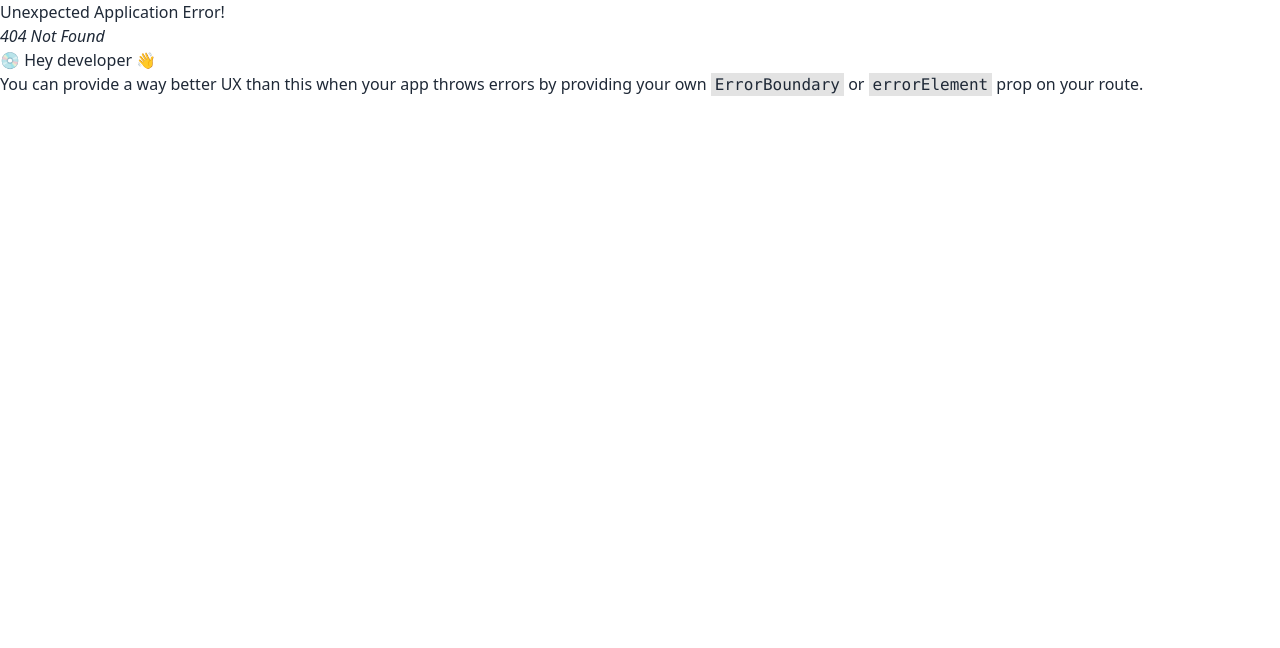
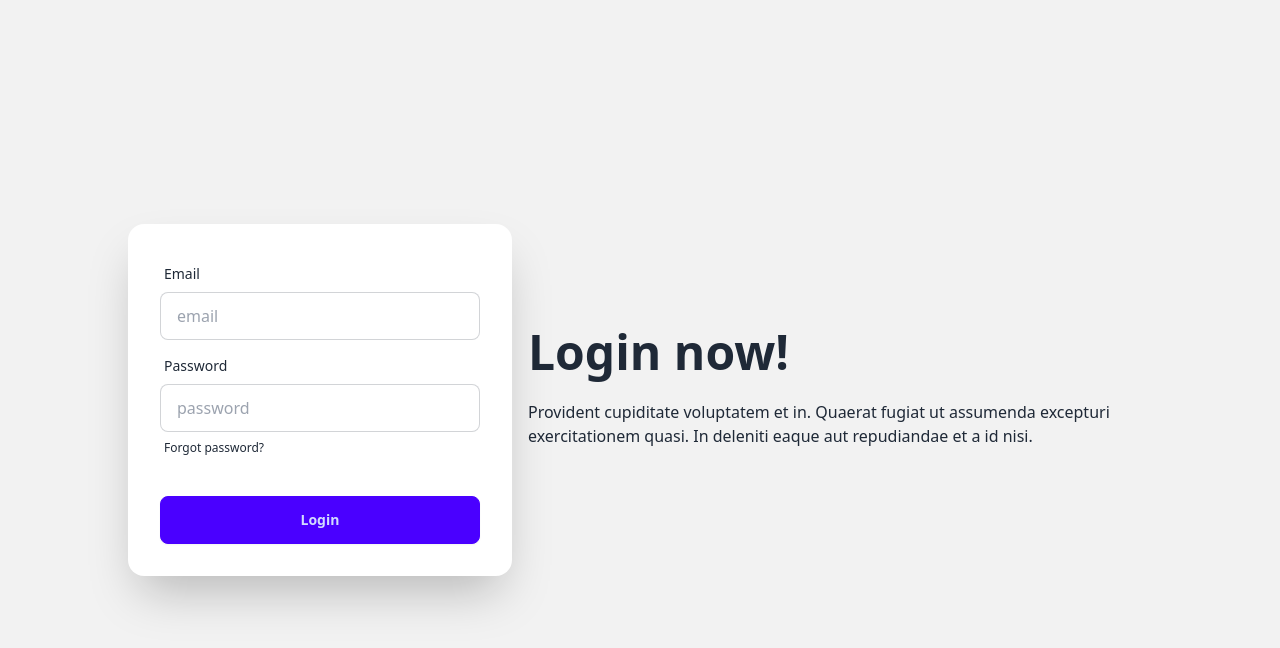
Before and after one commit to Shahriyar001/bistro-boss-2.0, a React (Vite) app: page /login in a window 1280 px wide. Before the commit this address had no page. Shown: the top 648 px of the page. Built offline with nearby package versions, Linux system fonts and the light colour scheme.

Commit message:
added simple login form

```diff
--- a/src/Layout/Main.jsx
+++ b/src/Layout/Main.jsx
@@ -1,13 +1,16 @@
-import { Outlet } from "react-router-dom";
+import { Outlet, useLocation } from "react-router-dom";
 import Footer from "../pages/Shared/Footer/Footer";
 import Navbar from "../pages/Shared/Navbar/Navbar";
 
 const Main = () => {
+  const location = useLocation();
+  console.log(location);
+  const noHeaderFooter = location.pathname.includes("login");
   return (
     <div>
-      <Navbar />
+      {noHeaderFooter || <Navbar />}
       <Outlet />
-      <Footer />
+      {noHeaderFooter || <Footer />}
     </div>
   );
 };
--- a/src/Routes/Routee.jsx
+++ b/src/Routes/Routee.jsx
@@ -3,6 +3,7 @@ import Main from "../Layout/Main";
 import Home from "../pages/Home/Home/Home";
 import Menu from "../pages/Menu/Menu/Menu";
 import Order from "../pages/Order/Order/Order";
+import Login from "../pages/Login/Login";
 
 export const router = createBrowserRouter([
   {
@@ -21,6 +22,10 @@ export const router = createBrowserRouter([
         path: "/order/:category",
         element: <Order></Order>,
       },
+      {
+        path: "/login",
+        element: <Login></Login>,
+      },
     ],
   },
 ]);
--- a/src/pages/Home/Testimonials/Testimonials.jsx
+++ b/src/pages/Home/Testimonials/Testimonials.jsx
@@ -14,7 +14,7 @@ import "@smastrom/react-rating/style.css";
 const Testimonials = () => {
   const [reviews, setReviews] = useState([]);
   useEffect(() => {
-    fetch("reviews.json")
+    fetch("http://localhost:5000/reviews")
       .then((res) => res.json())
       .then((data) => setReviews(data));
   }, []);
--- /dev/null
+++ b/src/pages/Login/Login.jsx
@@ -0,0 +1,64 @@
+const Login = () => {
+  const handleLogin = (event) => {
+    event.preventDefault();
+    const form = event.target;
+    const email = form.email.value;
+    const password = form.password.value;
+    console.log(email, password);
+  };
+
+  return (
+    <div className="hero bg-base-200 min-h-screen">
+      <div className="hero-content flex-col lg:flex-row-reverse">
+        <div className="text-center  md:w-1/2 lg:text-left">
+          <h1 className="text-5xl font-bold">Login now!</h1>
+          <p className="py-6">
+            Provident cupiditate voluptatem et in. Quaerat fugiat ut assumenda
+            excepturi exercitationem quasi. In deleniti eaque aut repudiandae et
+            a id nisi.
+          </p>
+        </div>
+        <div className="card bg-base-100 w-1/2 max-w-sm shrink-0 shadow-2xl">
+          <form onSubmit={handleLogin} className="card-body">
+            <div className="form-control">
+              <label className="label">
+                <span className="label-text">Email</span>
+              </label>
+              <input
+                type="email"
+                name="email"
+                placeholder="email"
+                className="input input-bordered"
+                required
+              />
+            </div>
+            <div className="form-control">
+              <label className="label">
+                <span className="label-text">Password</span>
+              </label>
+              <input
+                type="password"
+                name="password"
+                placeholder="password"
+                className="input input-bordered"
+                required
+              />
+              <label className="label">
+                <a href="#" className="label-text-alt link link-hover">
+                  Forgot password?
+                </a>
+              </label>
+            </div>
+            <div className="form-control mt-6">
+              <button type="submit" className="btn btn-primary">
+                Login
+              </button>
+            </div>
+          </form>
+        </div>
+      </div>
+    </div>
+  );
+};
+
+export default Login;
--- a/src/pages/Shared/Navbar/Navbar.jsx
+++ b/src/pages/Shared/Navbar/Navbar.jsx
@@ -10,7 +10,10 @@ const Navbar = () => {
         <Link to="/menu">Our Menu</Link>
       </li>
       <li>
-        <Link to="/order">Order Food</Link>
+        <Link to="/order/salad">Order Food</Link>
+      </li>
+      <li>
+        <Link to="/login">Login</Link>
       </li>
 
       <li>
```
